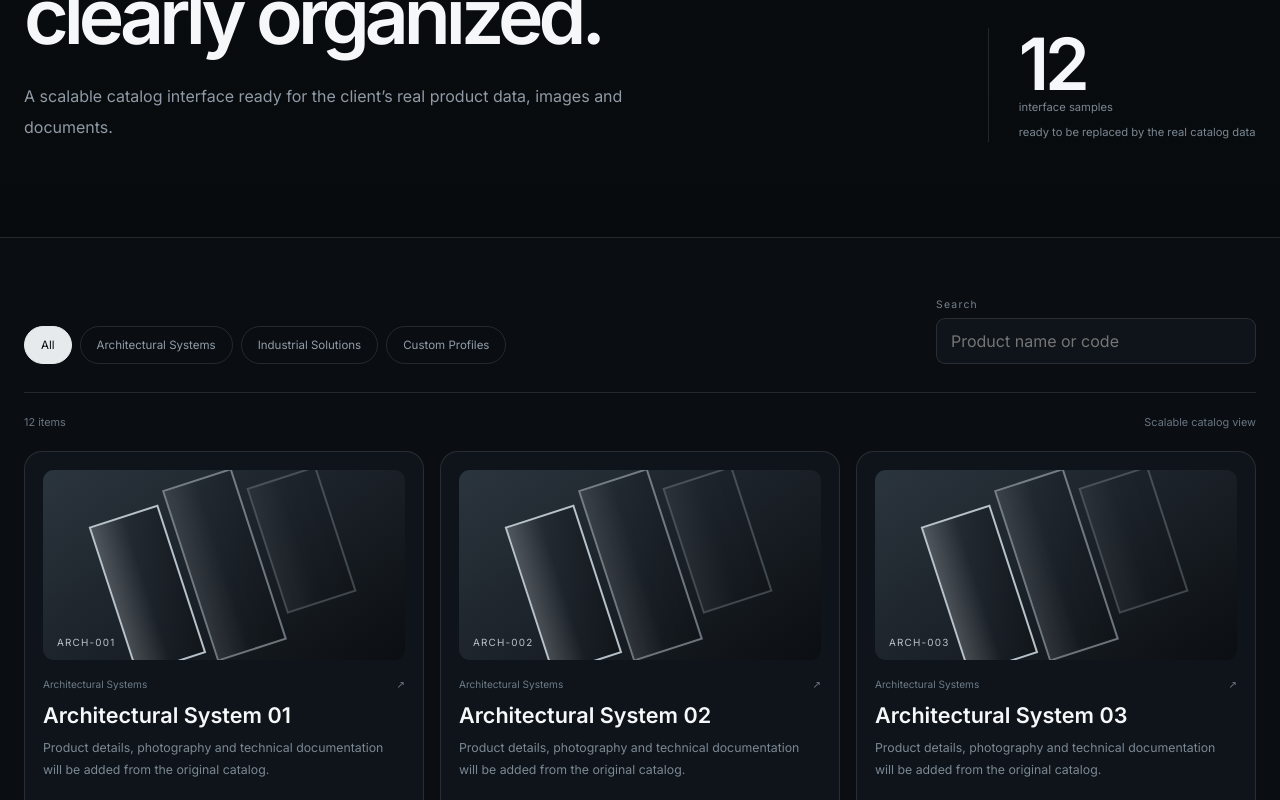
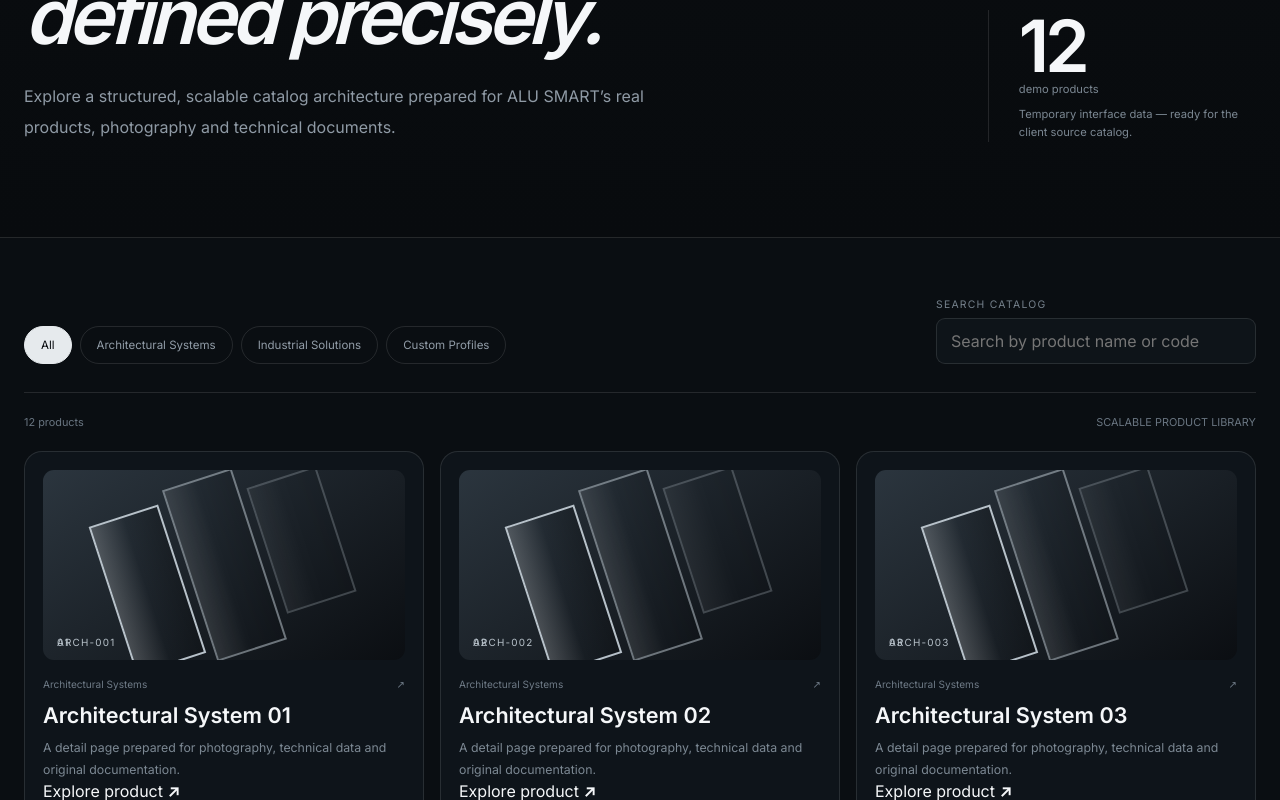
Before and after one commit to engrababibrahim-sudo/alu-smart-corporate, a Next.js app: page /products in a window 1280 px wide. Shown: the part 360-1160 px from the top of the page. Built offline with nearby package versions, Linux system fonts and the light colour scheme.

Commit message:
Upgrade ALU SMART product catalog UI

```diff
--- a/app/products/page.tsx
+++ b/app/products/page.tsx
@@ -6,132 +6,82 @@
 type Filter = "all" | ProductCategory;
 
 export default function ProductsPage() {
-  const [language, setLanguage] = useState<"en" | "ar">("en");
+  const [language, setLanguage] = useState<"en"|"ar">("en");
   const [filter, setFilter] = useState<Filter>("all");
   const [query, setQuery] = useState("");
-
-  const isArabic = language === "ar";
+  const ar = language === "ar";
 
   const filtered = useMemo(() => {
-    const normalized = query.trim().toLowerCase();
-    return products.filter((product) => {
-      const categoryMatch = filter === "all" || product.category === filter;
-      const searchMatch =
-        !normalized ||
-        product.name.toLowerCase().includes(normalized) ||
-        product.arName.includes(query.trim()) ||
-        product.code.toLowerCase().includes(normalized);
-      return categoryMatch && searchMatch;
-    });
+    const q = query.trim().toLowerCase();
+    return products.filter(p => (filter === "all" || p.category === filter) &&
+      (!q || p.name.toLowerCase().includes(q) || p.code.toLowerCase().includes(q) || p.arName.includes(query.trim())));
   }, [filter, query]);
 
   return (
-    <main dir={isArabic ? "rtl" : "ltr"} className="catalog-page">
-      <header className="site-header">
-        <div className="container nav">
-          <a href="/" className="logo">ALU<span>SMART</span></a>
-          <nav className="nav-links">
-            <a href="/#about">{isArabic ? "من نحن" : "About"}</a>
-            <a href="/products">{isArabic ? "المنتجات" : "Products"}</a>
-            <a href="/#projects">{isArabic ? "المشروعات" : "Projects"}</a>
-            <a href="/#contact">{isArabic ? "تواصل" : "Contact"}</a>
-          </nav>
-          <button className="language-button" onClick={() => setLanguage(isArabic ? "en" : "ar")}>
-            {isArabic ? "EN" : "عربي"}
-          </button>
-        </div>
-      </header>
+    <main dir={ar ? "rtl":"ltr"} className="catalog-page">
+      <header className="site-header"><div className="container nav">
+        <a href="/" className="logo">ALU<span>SMART</span></a>
+        <nav className="nav-links">
+          <a href="/#about">{ar?"من نحن":"About"}</a><a href="/products">{ar?"المنتجات":"Products"}</a>
+          <a href="/#projects">{ar?"المشروعات":"Projects"}</a><a href="/#contact">{ar?"تواصل":"Contact"}</a>
+        </nav>
+        <button className="language-button" onClick={()=>setLanguage(ar?"en":"ar")}>{ar?"EN":"عربي"}</button>
+      </div></header>
 
-      <section className="catalog-hero">
+      <section className="catalog-hero catalog-hero-premium">
         <div className="container catalog-hero-inner">
           <div>
-            <span className="catalog-index">PRODUCTS / CATALOG</span>
-            <p className="section-label">{isArabic ? "كتالوج المنتجات" : "PRODUCT CATALOG"}</p>
-            <h1>{isArabic ? "حلول الألومنيوم، منظمة بوضوح." : "Aluminum solutions, clearly organized."}</h1>
-            <p className="catalog-lead">
-              {isArabic
-                ? "واجهة كتالوج قابلة للتوسع لاستقبال بيانات ومنتجات العميل الفعلية."
-                : "A scalable catalog interface ready for the client’s real product data, images and documents."}
-            </p>
+            <span className="catalog-index">PRODUCTS / 01</span>
+            <p className="section-label">{ar?"كتالوج المنتجات":"PRODUCT CATALOG"}</p>
+            <h1>{ar?<>حلول ألومنيوم<br/><em>مصممة بوضوح.</em></>:<>Aluminum solutions,<br/><em>defined precisely.</em></>}</h1>
+            <p className="catalog-lead">{ar?"استكشف بنية كتالوج منظمة وقابلة للتوسع، مصممة لاستقبال بيانات وصور ووثائق ALU SMART الفعلية.":"Explore a structured, scalable catalog architecture prepared for ALU SMART’s real products, photography and technical documents."}</p>
           </div>
-          <div className="catalog-count">
-            <strong>{products.length}</strong>
-            <span>{isArabic ? "عينة واجهة" : "interface samples"}</span>
-            <small>{isArabic ? "جاهزة لاستبدالها ببيانات الكتالوج الفعلية" : "ready to be replaced by the real catalog data"}</small>
-          </div>
+          <div className="catalog-count"><strong>{products.length}</strong><span>{ar?"منتجات تجريبية":"demo products"}</span><small>{ar?"سيتم استبدالها ببيانات العميل الأصلية.":"Temporary interface data — ready for the client source catalog."}</small></div>
         </div>
       </section>
 
       <section className="catalog-controls-section">
         <div className="container">
           <div className="catalog-controls">
-            <div className="filter-group" role="tablist" aria-label="Product categories">
-              {(["all", "architectural", "industrial", "custom"] as Filter[]).map((item) => (
-                <button
-                  key={item}
-                  className={filter === item ? "filter-button active" : "filter-button"}
-                  onClick={() => setFilter(item)}
-                >
-                  {item === "all"
-                    ? isArabic ? "الكل" : "All"
-                    : isArabic ? categoryLabels[item].ar : categoryLabels[item].en}
+            <div className="filter-group" aria-label="Product categories">
+              {(["all","architectural","industrial","custom"] as Filter[]).map(item =>
+                <button key={item} className={filter===item?"filter-button active":"filter-button"} onClick={()=>setFilter(item)}>
+                  {item==="all" ? (ar?"الكل":"All") : ar?categoryLabels[item].ar:categoryLabels[item].en}
                 </button>
-              ))}
+              )}
             </div>
-            <label className="catalog-search">
-              <span>{isArabic ? "بحث" : "Search"}</span>
-              <input
-                value={query}
-                onChange={(event) => setQuery(event.target.value)}
-                placeholder={isArabic ? "اسم المنتج أو الكود" : "Product name or code"}
-              />
+            <label className="catalog-search"><span>{ar?"بحث في الكتالوج":"SEARCH CATALOG"}</span>
+              <input value={query} onChange={e=>setQuery(e.target.value)} placeholder={ar?"ابحث بالاسم أو الكود":"Search by product name or code"} />
             </label>
           </div>
 
-          <div className="catalog-results-head">
-            <span>{filtered.length} {isArabic ? "عنصرًا" : "items"}</span>
-            <span>{isArabic ? "عرض قابل للتوسع" : "Scalable catalog view"}</span>
-          </div>
+          <div className="catalog-results-head"><span>{filtered.length} {ar?"منتجًا":"products"}</span><span>{ar?"قاعدة منتجات قابلة للتوسع":"SCALABLE PRODUCT LIBRARY"}</span></div>
 
           <div className="catalog-grid">
-            {filtered.map((product) => (
-              <article className="catalog-card" key={product.id}>
+            {filtered.map((product,index)=>
+              <a href={"/products/"+product.id} className="catalog-card catalog-card-premium" key={product.id}>
                 <div className="catalog-card-visual">
-                  <div className="profile-visual"><i /><i /><i /></div>
-                  <span>{product.code}</span>
+                  <div className={"profile-visual profile-"+((index%3)+1)}><i/><i/><i/></div>
+                  <span className="catalog-card-code">{product.code}</span>
+                  <span className="catalog-card-number">{String(index+1).padStart(2,"0")}</span>
+                  <span className="catalog-card-line"/>
                 </div>
-                <div className="catalog-card-meta">
-                  <span>{isArabic ? categoryLabels[product.category].ar : categoryLabels[product.category].en}</span>
-                  <span>↗</span>
-                </div>
-                <h2>{isArabic ? product.arName : product.name}</h2>
-                <p>
-                  {isArabic
-                    ? "تفاصيل المنتج والصورة والملف الفني ستُضاف بعد استلام الكتالوج الأصلي."
-                    : "Product details, photography and technical documentation will be added from the original catalog."}
-                </p>
-                <a href={`/products/${product.id}`}>{isArabic ? "عرض المنتج" : "View product"} <span>→</span></a>
-              </article>
-            ))}
+                <div className="catalog-card-meta"><span>{ar?categoryLabels[product.category].ar:categoryLabels[product.category].en}</span><span>↗</span></div>
+                <h2>{ar?product.arName:product.name}</h2>
+                <p>{ar?"صفحة تفاصيل جاهزة للصورة والبيانات الفنية والوثائق الأصلية.":"A detail page prepared for photography, technical data and original documentation."}</p>
+                <span className="catalog-card-link">{ar?"استكشف المنتج":"Explore product"} <b>↗</b></span>
+              </a>
+            )}
           </div>
-
-          {filtered.length === 0 && (
-            <div className="catalog-empty">
-              {isArabic ? "لا توجد نتائج مطابقة." : "No matching catalog items."}
-            </div>
-          )}
+          {!filtered.length && <div className="catalog-empty">{ar?"لا توجد نتائج مطابقة.":"No matching catalog items."}</div>}
         </div>
       </section>
 
-      <section className="catalog-cta">
-        <div className="container catalog-cta-inner">
-          <div>
-            <p className="section-label">{isArabic ? "الخطوة التالية" : "NEXT STEP"}</p>
-            <h2>{isArabic ? "أرسل الكتالوج الحقيقي، ونحوّل هذه البنية إلى قاعدة المنتجات النهائية." : "Send the real catalog, and this structure becomes the final product library."}</h2>
-          </div>
-          <a href="/#contact" className="button button-primary">{isArabic ? "تواصل معنا" : "Start the catalog build"} ↗</a>
-        </div>
-      </section>
+      <section className="catalog-cta catalog-cta-premium"><div className="container catalog-cta-inner">
+        <div><p className="section-label">{ar?"الخطوة التالية":"NEXT STEP"}</p>
+          <h2>{ar?"أرسل الكتالوج الأصلي، وسنحوّل هذه البنية إلى مكتبة المنتجات النهائية.":"Bring the original catalog, and this structure becomes the final product library."}</h2></div>
+        <a href="/#contact" className="button button-primary">{ar?"ابدأ بناء الكتالوج":"Start catalog build"} <span>↗</span></a>
+      </div></section>
     </main>
   );
 }
```
